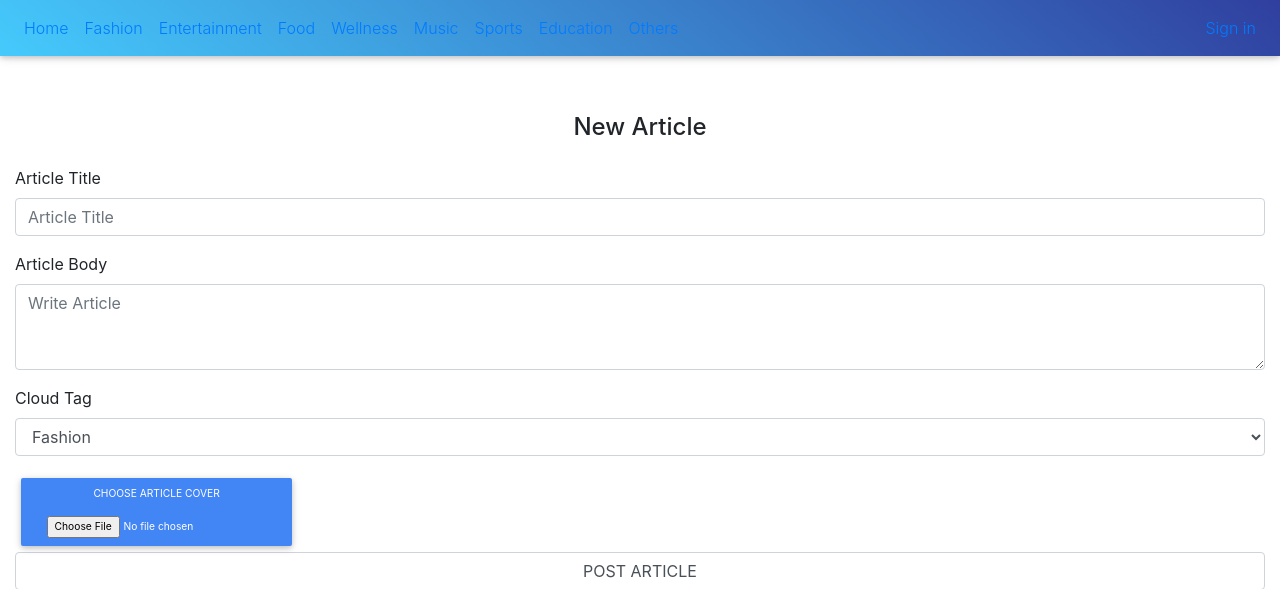
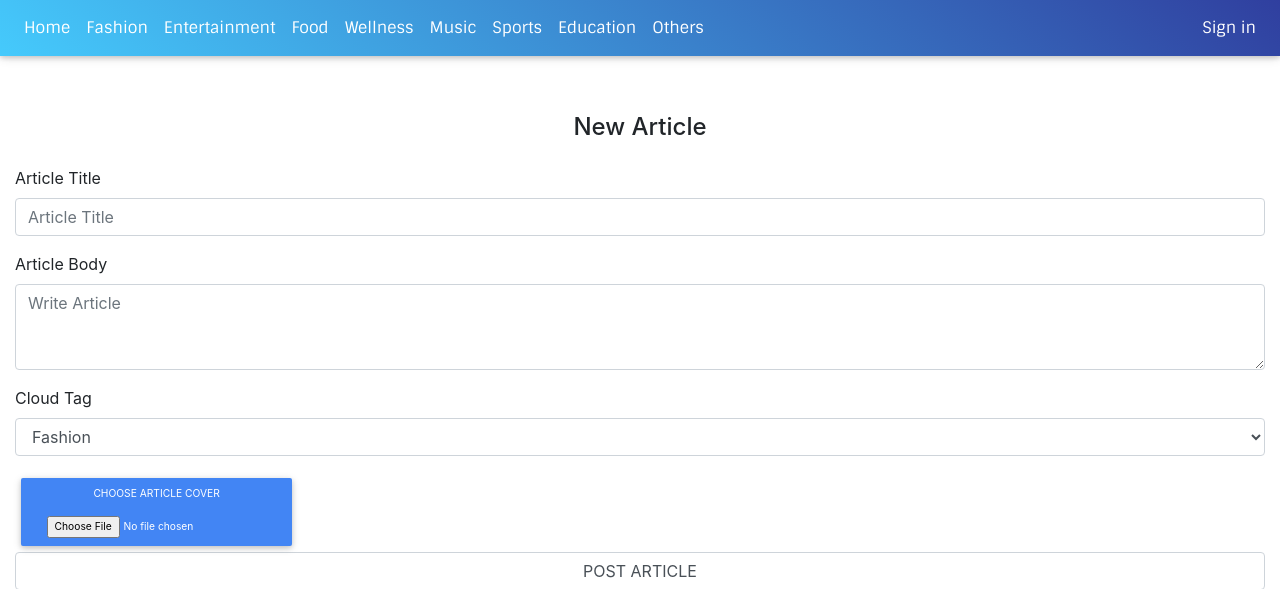
Before and after one commit to Jerry-Wemisiko/Blog, a Python web app: template app/templates/new_article.html in a window 1280 px wide. Shown: the top 589 px of the page. Run offline with Jinja, Linux system fonts and the light colour scheme; the template is opened without the code that fills it, so the values that code supplies are empty; some libraries are stand-ins or nearby versions.

Commit message:
styled navbar

```diff
--- a/app/static/css/index.css
+++ b/app/static/css/index.css
@@ -4,3 +4,10 @@
     min-height: 150vh;
     box-sizing: border-box;
    }
+   .navbar-brand{
+    font-family: 'Satisfy', sans-serif;
+  }
+  .nav-link{
+    font-family:'Sintony', sans-serif;
+    color: #fff;
+  }
--- a/requirements.txt
+++ b/requirements.txt
@@ -26,4 +26,3 @@ SQLAlchemy==1.2.14
 visitor==0.1.3
 Werkzeug==0.14.1
 WTForms==2.3.3
-Flask-Mail==0.9.1
```
